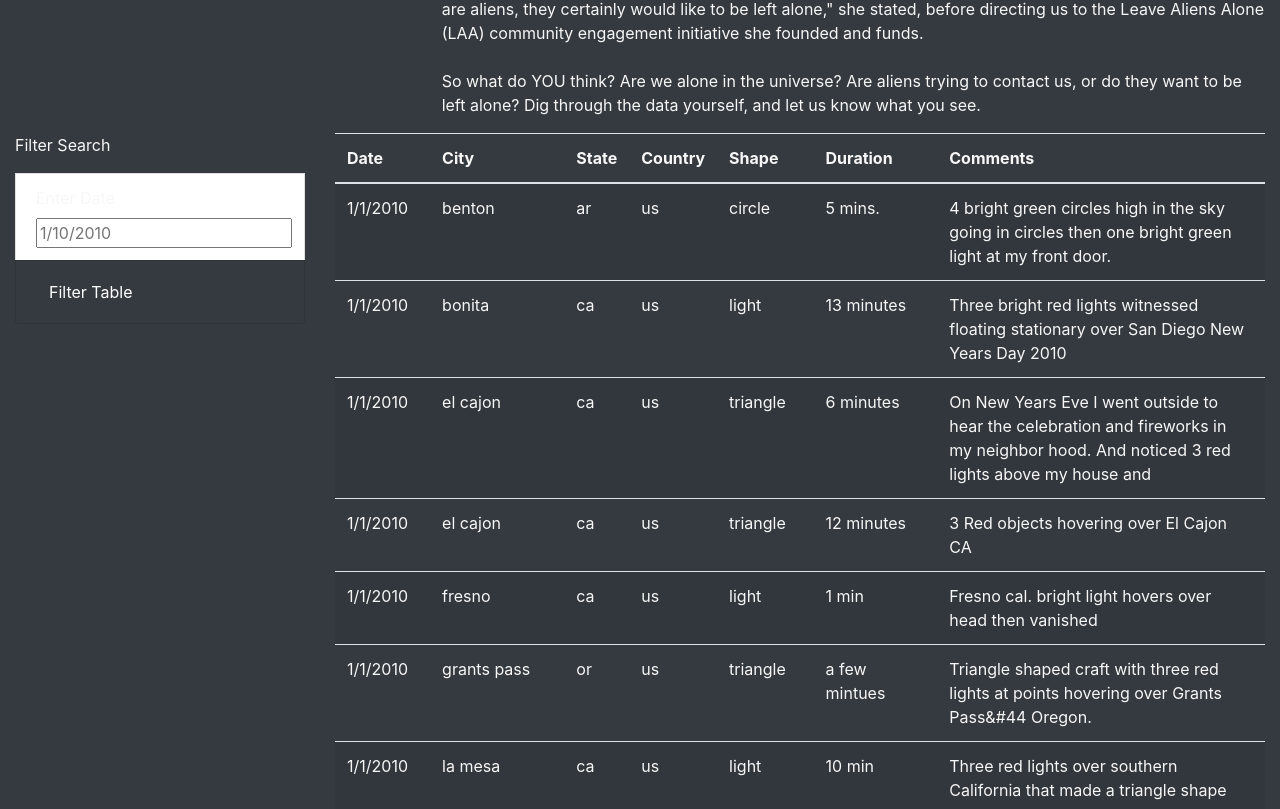
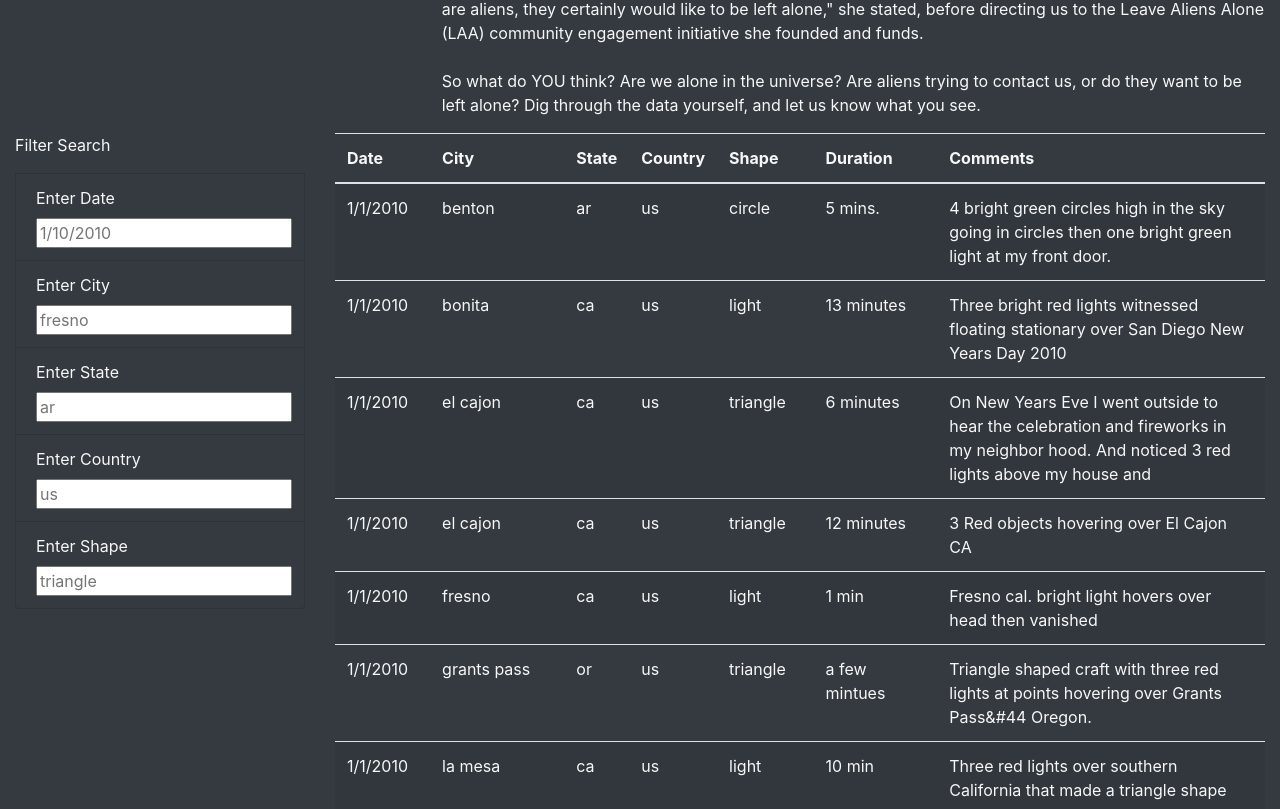
Before and after one commit to opeoje91/UFOs, a plain HTML site: page index.html in a window 1280 px wide. Shown: the part 587-1396 px from the top of the page. Drawn offline with nearby package versions, Linux system fonts and the light colour scheme.

Commit message:
Update index.html

```diff
--- a/index.html
+++ b/index.html
@@ -44,13 +44,28 @@
                   <ul class="list-group bg-dark">
 
                 </ul>
-                <li class="list-group-item">
+                <li class="list-group-item bg-dark">
                     <label for="date">Enter Date</label>
                     <input type="text" placeholder="1/10/2010" id="datetime" />
                 </li>
                 <li class="list-group-item bg-dark">
-                    <button id="filter-btn" type="button" class="btn btn-dark">Filter Table</button>
+                    <label for="city">Enter City</label>
+                    <input type="text" placeholder="fresno" id="city"/>
+
                 </li>
+                <li class="list-group-item bg-dark">
+                    <label for="state">Enter State</label>
+                    <input type="text" placeholder="ar" id="state" />
+                </li>
+                <li class="list-group-item bg-dark">
+                    <label for="country">Enter Country</label>
+                    <input type="text" placeholder="us" id="country" />
+                </li>
+                <li class= "list-group-item bg-dark">
+                  <label for="shape">Enter Shape</label>
+                  <input type="text" placeholder="triangle" id="shape"/>
+                </li>
+
               </div>
               <div class="col-md-9">
                  <table class="table table-striped">
```
